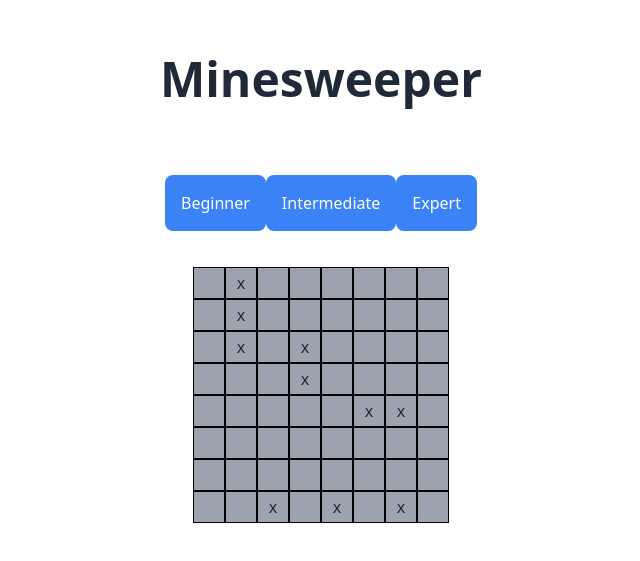
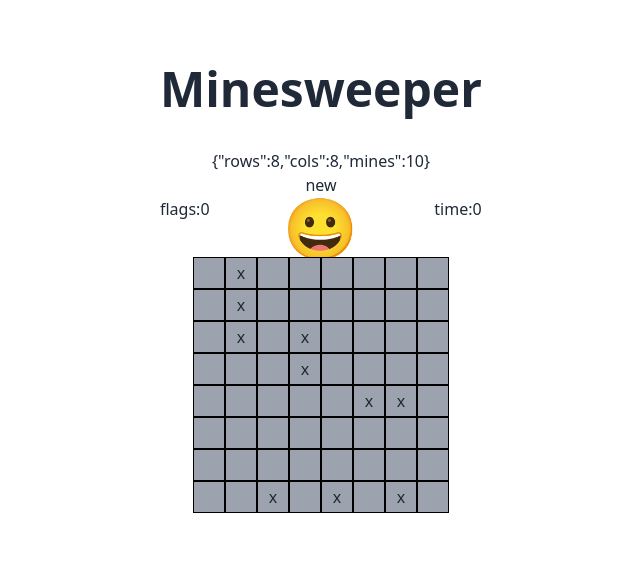
Before and after one commit to ruridge/minesweeper, a React (Vite) app: page / in a window 1280 px wide. Shown: the part 129-690 px from the top of the page, without its empty margins (319-959 px from the left). Built offline with nearby package versions, Linux system fonts and the light colour scheme.

Commit message:
Add game states (won, lost, etc.) and timer
- Game board can be reset
- Game can be started and timer counts
- Game has lost state

```diff
--- a/src/app.tsx
+++ b/src/app.tsx
@@ -1,7 +1,6 @@
-import { useState } from 'react'
+import { useRef, useState } from 'react'
 import { clsx } from 'clsx'
 import clone from 'just-clone'
-// TODO: rename mineSet to mineCoordinates
 const LEVELS = {
   beginner: {
     rows: 8,
@@ -18,6 +17,13 @@ const LEVELS = {
     cols: 30,
     mines: 99,
   },
+}
+
+enum GameState {
+  NEW,
+  PLAYING,
+  WON,
+  LOST,
 }
 
 enum TileState {
@@ -121,9 +127,37 @@ function App() {
   const [gameBoard, setGameBoard] = useState<Tile[][]>(() =>
     createGameBoard(LEVELS.beginner),
   )
-  const [gameState, setGameState] = useState<
-    'pending' | 'playing' | 'game over'
-  >('pending')
+  const [gameDificulty, setGameDificulty] = useState(LEVELS.beginner)
+  const [gameState, setGameState] = useState<GameState>(GameState.NEW)
+  const [flagsPlaced, setFlagsPlaced] = useState(0)
+  const [time, setTime] = useState(0)
+
+  const timerRef = useRef<number>()
+  let mineCoordinates: Set<string>
+
+  function resetBoard() {
+    setGameBoard(createGameBoard(gameDificulty))
+    setGameState(GameState.NEW)
+    setFlagsPlaced(0)
+    clearInterval(timerRef.current)
+    setTime(0)
+  }
+
+  function startGame() {
+    // setGameBoard(createGameBoard(gameDificulty))
+    setGameState(GameState.PLAYING)
+    setFlagsPlaced(0)
+    clearInterval(timerRef.current)
+    setTime(0)
+    timerRef.current = setInterval(() => {
+      setTime((curr) => curr + 1)
+    }, 1000)
+  }
+
+  function gameOver() {
+    setGameState(GameState.LOST)
+    clearInterval(timerRef.current)
+  }
 
   function updateTileState(row: number, col: number, state: TileState) {
     setGameBoard((prevBoard) => {
@@ -133,17 +167,34 @@ function App() {
     })
   }
 
-  const handleClick = (e: React.MouseEvent, tile: Tile) => {
+  // TODO: this is unfinished
+  function revealMines() {
+    setGameBoard((prevBoard) => {
+      const newBoard = [...prevBoard]
+      mineCoordinates.forEach((coord) => {
+        const [r, c] = coord.split(',').map(Number)
+        newBoard[r][c].state = TileState.UNCOVERED
+      })
+      return newBoard
+    })
+  }
+
+  function handleClick(e: React.MouseEvent, tile: Tile) {
+    // if the game is over, do nothing
+    if (gameState === GameState.LOST || gameState == GameState.WON) return
     // only allow clicks on covered tiles
     if (tile.state !== TileState.COVERED) return
-    // TODO: if this is the first click (uncovered tiles == 0), start the game/timer
+    if (gameState === GameState.NEW) {
+      startGame()
+    }
     if (tile.isMine) {
+      gameOver()
+      // TODO: reveal mines
+      // revealMines()
       updateTileState(tile.row, tile.col, TileState.EXPLODED)
-      // reveal all mines
-
-      // TODO: set game state to game over
       return // if we hit a mine, don't do anything else, the game is over
     }
+    // uncover tile(s)
     updateTileState(tile.row, tile.col, TileState.UNCOVERED)
     if (tile.surroundingMines === 0) {
       // clone of the board state to prevent mutation of react state
@@ -153,8 +204,11 @@ function App() {
       setGameBoard(updates)
     }
   }
-  const handleContextMenu = (e: React.MouseEvent, tile: Tile) => {
+
+  function handleContextMenu(e: React.MouseEvent, tile: Tile) {
     e.preventDefault()
+    // if the game is over, do nothing
+    if (gameState === GameState.LOST || gameState == GameState.WON) return
     // don't do anything if tile is already revealed
     if (tile.state === TileState.UNCOVERED) return
     updateTileState(
@@ -166,24 +220,21 @@ function App() {
   return (
     <div>
       <h1 className="my-9 text-5xl font-bold">Minesweeper</h1>
-      <button
-        className="my-9 rounded-lg bg-blue-500 p-4 text-white"
-        onClick={() => setGameBoard(createGameBoard(LEVELS.beginner))}
-      >
-        Beginner
-      </button>
-      <button
-        className="my-9 rounded-lg bg-blue-500 p-4 text-white"
-        onClick={() => setGameBoard(createGameBoard(LEVELS.intermediate))}
-      >
-        Intermediate
-      </button>
-      <button
-        className="my-9 rounded-lg bg-blue-500 p-4 text-white"
-        onClick={() => setGameBoard(createGameBoard(LEVELS.expert))}
-      >
-        Expert
-      </button>
+      <div>{JSON.stringify(gameDificulty)}</div>
+      <div>{gameState === GameState.NEW && 'new'}</div>
+      <div>{gameState === GameState.PLAYING && 'playing'}</div>
+      <div>{gameState === GameState.WON && 'won'}</div>
+      <div>{gameState === GameState.LOST && 'lost'}</div>
+      <div className="flex justify-between">
+        <div className="w-12">flags:{flagsPlaced}</div>
+        <button className="text-6xl" onClick={resetBoard}>
+          {gameState === GameState.NEW && '😀'}
+          {gameState === GameState.PLAYING && '🥺'}
+          {gameState === GameState.WON && '🥳'}
+          {gameState === GameState.LOST && '😭'}
+        </button>
+        <div className="w-12">time:{time}</div>
+      </div>
       <div className="flex flex-col">
         {gameBoard.map((row, rowIndex) => (
           <div key={rowIndex} className="flex flex-row justify-center">
```
